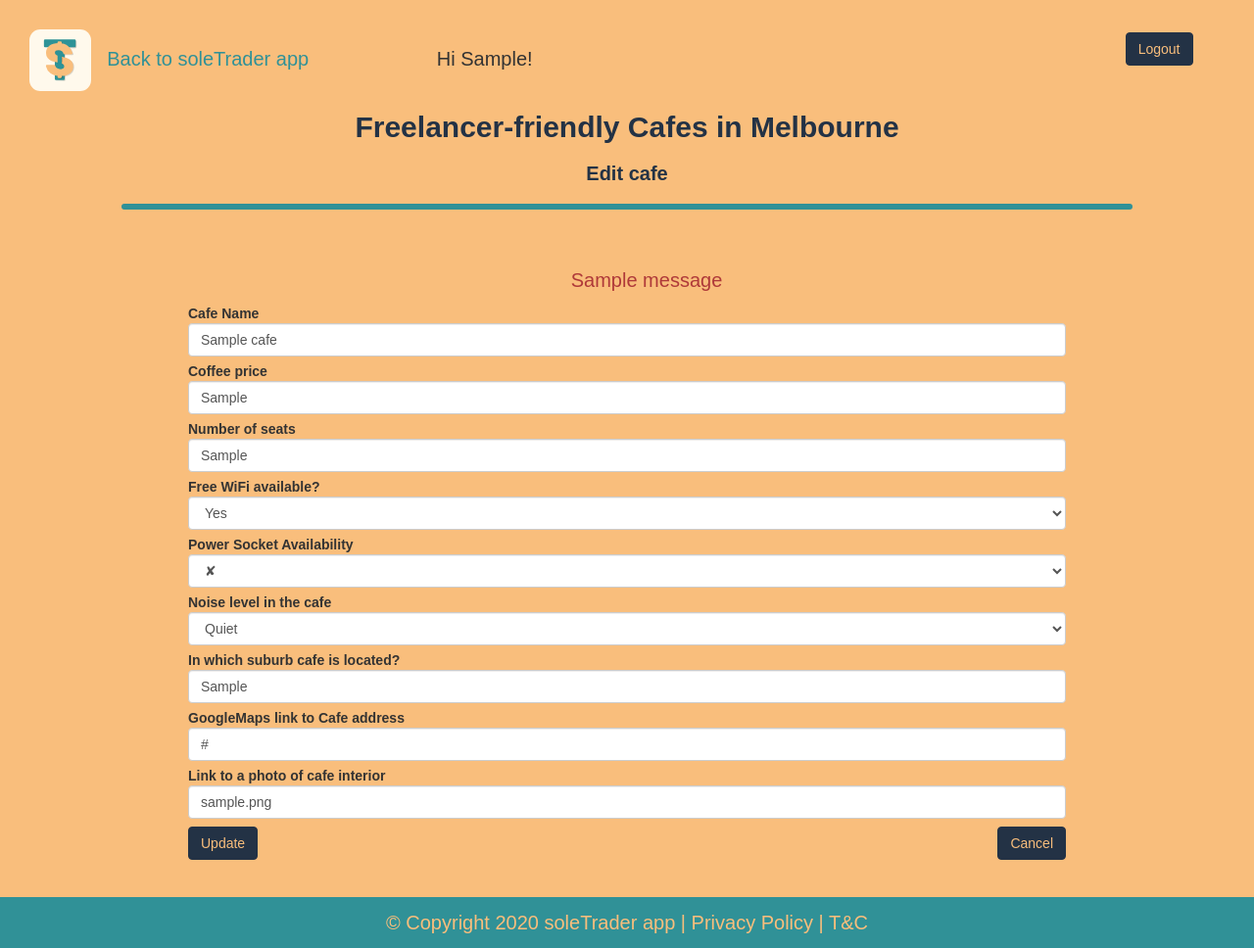
After one commit to zvikasan/melbourne-cafes, a Flask app: page /edit-cafe/1 in a window 1280 px wide. The commit adds this page. Shown: the whole page at 98% size. Run offline with Flask 2, Linux system fonts and the light colour scheme; a user stored in the database is signed in; tables that the repository leaves empty hold one stand-in row (values such as "Sample post"); one stand-in notice (Sample message) is shown; some libraries are stand-ins or nearby versions.

Commit message:
added option to edit and delete a cafe from list

```diff
--- a/forms.py
+++ b/forms.py
@@ -10,13 +10,25 @@ class AddCafeForm(FlaskForm):
     seats = StringField("Number of seats", validators=[DataRequired()])
     has_wifi = SelectField("Free WiFi available?", choices=['Yes', 'No'], validators=[DataRequired()])
     has_sockets = SelectField('Power Socket Availability', choices=['✘', '🔌', '🔌🔌', '🔌🔌🔌', '🔌🔌🔌🔌', '🔌🔌🔌🔌🔌'], validators=[DataRequired()])
-    can_take_calls = SelectField('Noise level in the cafe', choices=['Quiet', 'Noisy'], validators=[DataRequired()])
+    quiet_noisy = SelectField('Noise level in the cafe', choices=['Quiet', 'Noisy'], validators=[DataRequired()])
     location = StringField("In which suburb cafe is located?", validators=[DataRequired()])
     map_url = StringField("GoogleMaps link to Cafe address", validators=[DataRequired(), URL()])
     img_url = StringField("Link to a photo of cafe interior", validators=[DataRequired(), URL()])
     submit = SubmitField("Add Cafe")
     btn_cancel = SubmitField(label='Cancel', render_kw={'formnovalidate': True})
 
+class EditCafeForm(FlaskForm):
+    name = StringField("Cafe Name", validators=[DataRequired()])
+    coffee_price = StringField("Coffee price", validators=[DataRequired()])
+    seats = StringField("Number of seats", validators=[DataRequired()])
+    has_wifi = SelectField("Free WiFi available?", choices=['Yes', 'No'], validators=[DataRequired()])
+    has_sockets = SelectField('Power Socket Availability', choices=['✘', '🔌', '🔌🔌', '🔌🔌🔌', '🔌🔌🔌🔌', '🔌🔌🔌🔌🔌'], validators=[DataRequired()])
+    quiet_noisy = SelectField('Noise level in the cafe', choices=['Quiet', 'Noisy'], validators=[DataRequired()])
+    location = StringField("In which suburb cafe is located?", validators=[DataRequired()])
+    map_url = StringField("GoogleMaps link to Cafe address", validators=[DataRequired(), URL()])
+    img_url = StringField("Link to a photo of cafe interior", validators=[DataRequired(), URL()])
+    submit = SubmitField("Update")
+    btn_cancel = SubmitField(label='Cancel', render_kw={'formnovalidate': True})
 
 class RegisterForm(FlaskForm):
     email = StringField("Email", validators=[DataRequired()])
--- a/main.py
+++ b/main.py
@@ -1,11 +1,12 @@
 from flask import Flask, render_template, redirect, url_for, flash, session
 from flask_bootstrap import Bootstrap
-from forms import AddCafeForm, RegisterForm, LoginForm
+from forms import AddCafeForm, EditCafeForm, RegisterForm, LoginForm
 from flask_login import UserMixin, login_user, LoginManager, login_required, current_user, logout_user
 from flask_sqlalchemy import SQLAlchemy
 from flask_gravatar import Gravatar
 from werkzeug.security import generate_password_hash, check_password_hash
 import os
+from functools import wraps
 # import details
 
 app = Flask(__name__)
@@ -47,8 +48,8 @@ class Cafe(db.Model):
     img_url = db.Column(db.String(500), nullable=False)
     location = db.Column(db.String(250), nullable=False)
     has_sockets = db.Column(db.String(250), nullable=False)
-    has_wifi = db.Column(db.Boolean(), nullable=False)
-    can_take_calls = db.Column(db.Boolean(), nullable=False)
+    has_wifi = db.Column(db.String(10), nullable=False)
+    quiet_noisy = db.Column(db.String(10), nullable=False)
     seats = db.Column(db.String(250), nullable=False)
     coffee_price = db.Column(db.String(250), nullable=False)
     # TODO: think about adding working hours
@@ -71,6 +72,21 @@ class User(UserMixin, db.Model):
 db.create_all()
 
 
+def admin_required(f):
+    @wraps(f)
+    def decorated_function(*args, **kwargs):
+        try:
+            if current_user.id == 1:
+                return f(*args, **kwargs)
+            else:
+                flash("You must be admin to be able to delete cafe from the list")
+                return redirect(url_for('login'))
+        except:
+            flash("Please log-in as admin to delete cafe")
+            return redirect(url_for('login'))
+    return decorated_function
+
+
 @app.route("/")
 def home():
     cafes = Cafe.query.all()
@@ -84,22 +100,13 @@ def add_cafe():
     if form.btn_cancel.data:
         return redirect(url_for('home'))
     if form.validate_on_submit():
-        if form.can_take_calls == 'Quiet':
-            cafe_noise = True
-        else:
-            cafe_noise = False
-        if form.has_wifi == 'Yes':
-            cafe_wifi = True
-        else:
-            cafe_wifi = False
-
         new_cafe = Cafe(
             name=form.name.data,
             coffee_price=form.coffee_price.data,
             seats=form.seats.data,
-            has_wifi=cafe_wifi,
+            has_wifi=form.has_wifi.data,
             has_sockets=form.has_sockets.data,
-            can_take_calls=cafe_noise,
+            quiet_noisy=form.quiet_noisy.data,
             location=form.location.data,
             map_url=form.map_url.data,
             img_url=form.img_url.data,
@@ -108,6 +115,47 @@ def add_cafe():
         db.session.commit()
         return redirect(url_for("home"))
     return render_template("add-cafe.html", form=form)
+
+
+@app.route('/edit-cafe/<int:cafe_id>', methods=["GET", "POST"])
+@login_required
+def edit_cafe(cafe_id):
+    cafe = Cafe.query.get(cafe_id)
+    edit_form = EditCafeForm(
+        name=cafe.name,
+        coffee_price=cafe.coffee_price,
+        seats=cafe.seats,
+        has_wifi=cafe.has_wifi,
+        has_sockets=cafe.has_sockets,
+        quiet_noisy=cafe.quiet_noisy,
+        location=cafe.location,
+        map_url=cafe.map_url,
+        img_url=cafe.img_url,
+    )
+    if edit_form.btn_cancel.data:
+        return redirect(url_for('home'))
+    if edit_form.validate_on_submit():
+        cafe.name = edit_form.name.data
+        cafe.coffee_price = edit_form.coffee_price.data
+        cafe.seats = edit_form.seats.data
+        cafe.has_wifi = edit_form.has_wifi.data
+        cafe.has_sockets = edit_form.has_sockets.data
+        cafe.quiet_noisy = edit_form.quiet_noisy.data
+        cafe.location = edit_form.location.data
+        cafe.map_url = edit_form.map_url.data
+        cafe.img_url = edit_form.img_url.data
+        db.session.commit()
+        return redirect(url_for('home'))
+    return render_template("edit-cafe.html", form=edit_form)
+
+
+@app.route("/delete/<int:cafe_id>")
+@admin_required
+def delete_cafe(cafe_id):
+    cafe_to_delete = Cafe.query.get(cafe_id)
+    db.session.delete(cafe_to_delete)
+    db.session.commit()
+    return redirect(url_for('home'))
 
 
 @app.route('/register', methods=["GET", "POST"])
@@ -135,7 +183,7 @@ def register():
             db.session.commit()
             login_user(new_user)
             flash('Thank you for registering!')
-            return redirect(url_for('add_cafe'))
+            return redirect(url_for('home'))
     return render_template("register-user.html", form=form)
 
 
@@ -153,7 +201,7 @@ def login():
             if check_password_hash(user.password, form.password.data):
                 login_user(user, remember=True)
                 flash('You were successfully logged in')
-                return redirect(url_for('add_cafe'))
+                return redirect(url_for('home'))
             else:
                 flash('Password incorrect. Please try again.')
                 return redirect(url_for('login'))
--- /dev/null
+++ b/templates/edit-cafe.html
@@ -0,0 +1,35 @@
+
+{% import "bootstrap/wtf.html" as wtf %}
+{% include "header.html" %}
+{% block content %}
+<div class="main-title text-center">
+    <div class="container">
+  <h1 >️Freelancer-friendly Cafes in Melbourne</h1>
+  <h2 >Edit cafe</h2>
+  <hr>
+
+</div>
+    </div>
+
+{% with messages = get_flashed_messages() %}
+  {% if messages %}
+    <ul class=flashes>
+    {% for message in messages %}
+      <p>{{ message }}</p>
+    {% endfor %}
+    </ul>
+  {% endif %}
+{% endwith %}
+
+<div class="container add-cafe">
+    <div class="row">
+
+        {{ wtf.quick_form(form, novalidate=True, button_map={"submit": "primary"}) }}
+
+      </div>
+    </div>
+  </div>
+
+
+{% include "footer.html" %}
+{% endblock %}
```
Also changed, not shown: templates/cafes.html (+4 -13 lines), cafes1.db.
